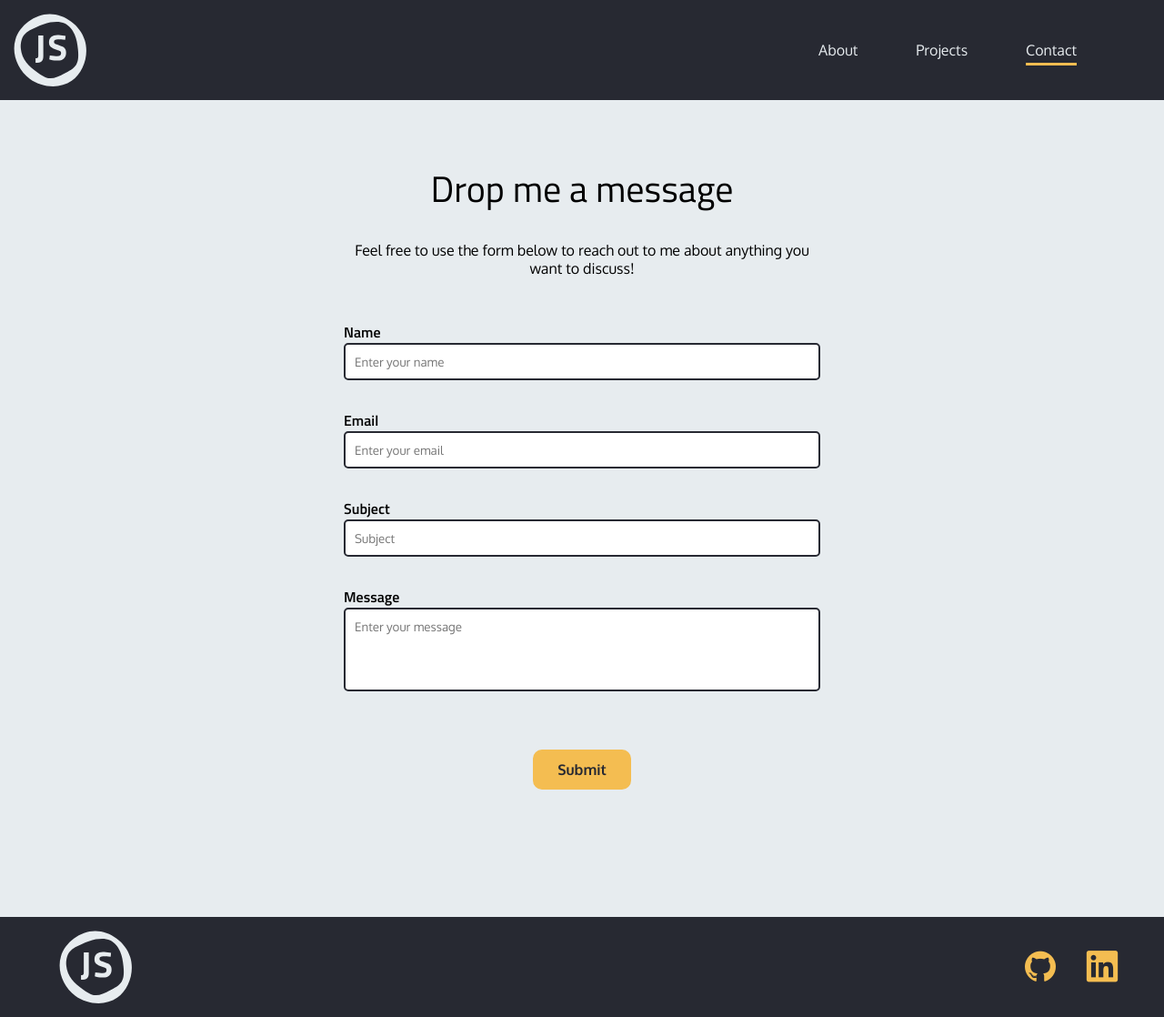
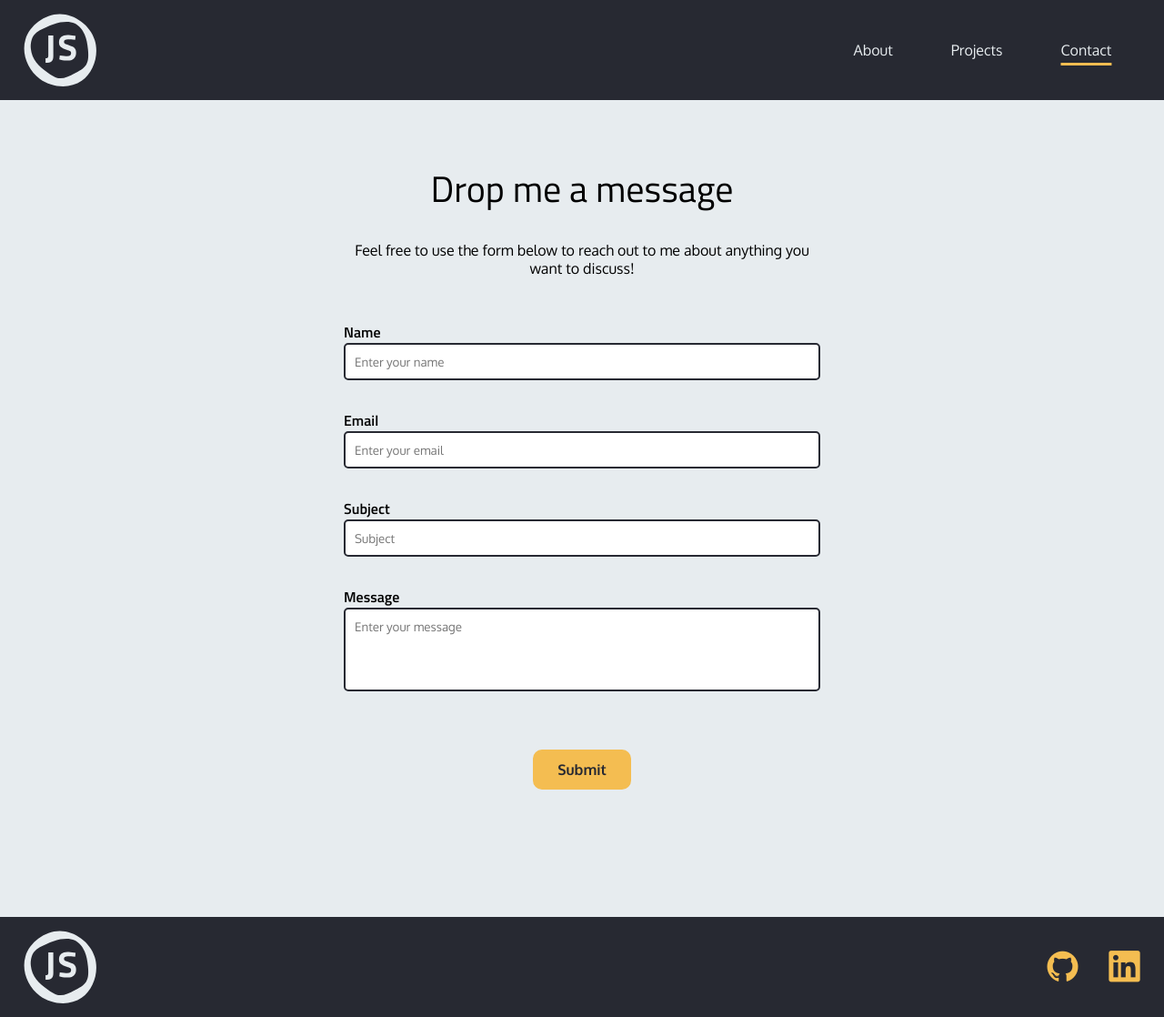
Before and after one commit to JStone1/Portfolio-Site, a React (Vite) app: page /contact in a window 1280 px wide. Shown: the whole page at 91% size. Built offline with nearby package versions, Linux system fonts and the light colour scheme.

Commit message:
Margin adjustments

```diff
--- a/src/components/Footer/Footer.scss
+++ b/src/components/Footer/Footer.scss
@@ -6,13 +6,13 @@ footer {
   color: $secondary-colour;
   text-align: center;
   // margin-top: 250px;
-  padding: 0px 50px;
+  // padding: 0px 50px;
   h3 {
     font-size: 24px;
   }
   @include breakpoint(0px, 625px) {
     margin-top: 25px !important;
-    padding: 0px 20px;
+    // padding: 0px 20px;
   }
 }
 
@@ -26,7 +26,7 @@ footer {
 .social-container {
   @include centerContent(row, space-around);
   gap: 2em;
-  margin: 26px 0px;
+  margin: 26px 2% 26px 0px;
   a {
     text-decoration: none;
   }
--- a/src/components/Header/Header.scss
+++ b/src/components/Header/Header.scss
@@ -6,12 +6,11 @@ header {
   color: $secondary-colour;
   h2 {
     font-weight: 400;
-    margin-left: 5%;
   }
 }
 
 .logo {
-  margin: 15px 0px 15px 15px;
+  margin: 15px 0px 15px 2%;
   @include breakpoint(0px, 850px) {
     height: 60px;
     width: 60px;
--- a/src/components/Nav/Nav.scss
+++ b/src/components/Nav/Nav.scss
@@ -2,7 +2,7 @@
 
 nav {
   @include centerContent(row, center);
-  margin-right: 5%;
+  margin-right: 2%;
 }
 
 nav a.active {
```
